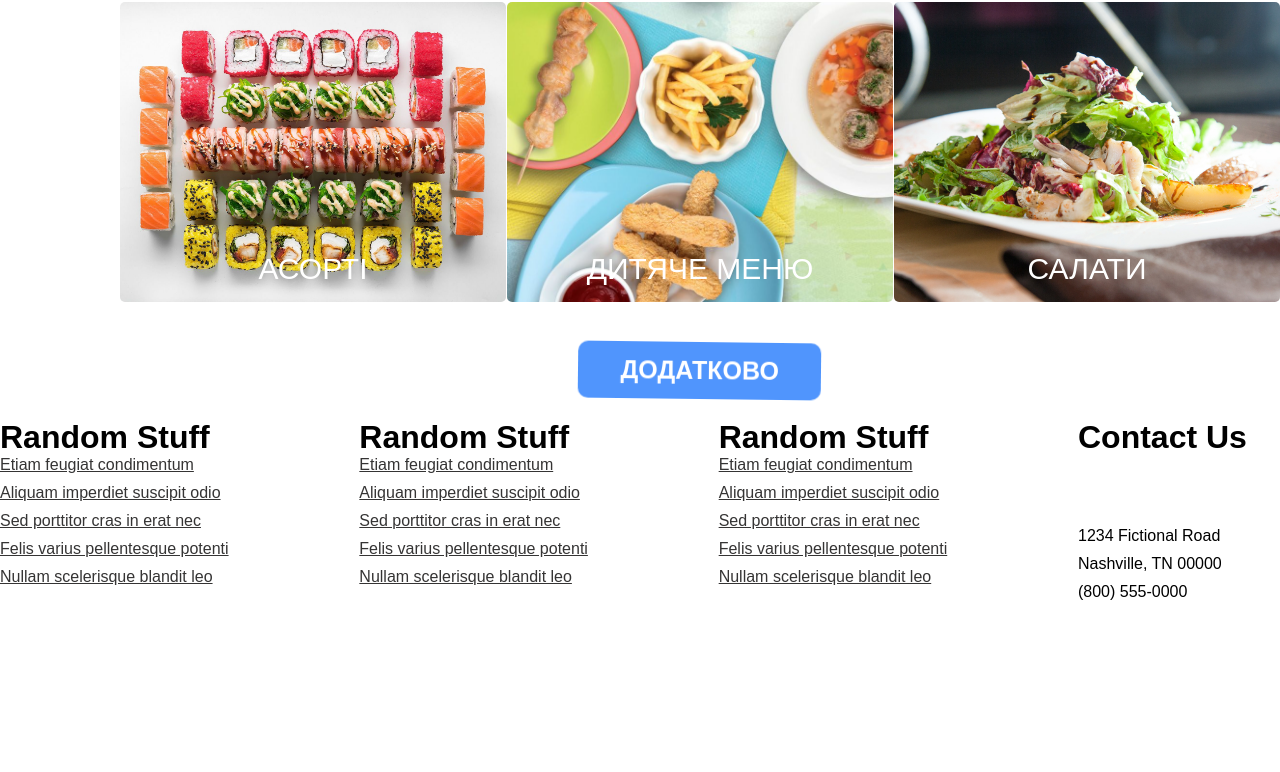
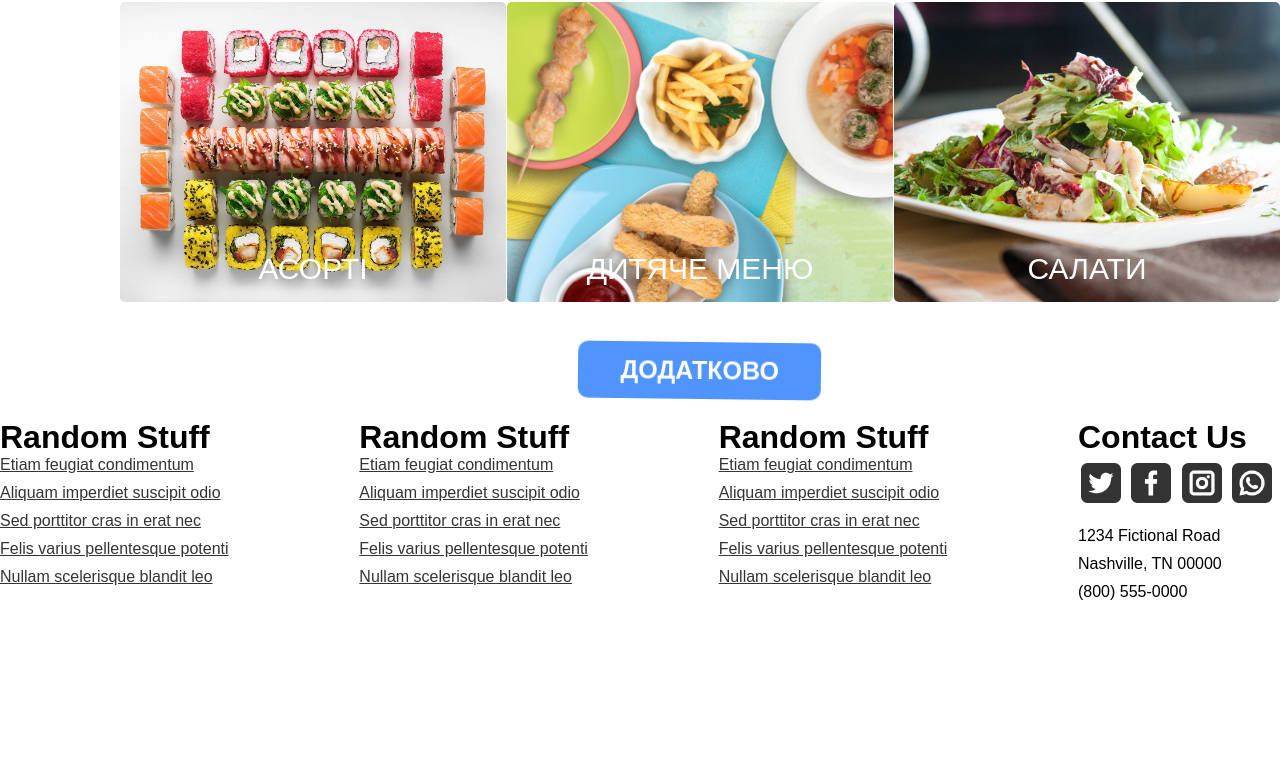
Before and after one commit to NataliiaSoroka/firstTeam, a plain HTML site: page index.html in a window 1280 px wide. Shown: the part 488-1260 px from the top of the page. Drawn offline with Linux system fonts and the light colour scheme.

Commit message:
corect img

```diff
--- a/css/main.scss
+++ b/css/main.scss
@@ -55,8 +55,6 @@ body{
 .container{
     width: 1400px;
     margin: auto;
-
-
 }
 
 
@@ -84,7 +82,7 @@ footer .bottom_menu {
     height: 40px;
     width: 40px;
     background-size: cover;
-    background-image: url(./img/Twitter.png);
+    background-image: url(../img/Twitter.png);
     margin: 7px 3px 20px 3px;
 }
 .icon2 {
@@ -92,7 +90,7 @@ footer .bottom_menu {
     height: 40px;
     width: 40px;
     background-size: cover;
-    background-image: url(./img/Facebook.png);
+    background-image: url(../img/Facebook.png);
     margin: 7px 3px 20px 3px;
 }
 .icon3 {
@@ -100,7 +98,7 @@ footer .bottom_menu {
     height: 40px;
     width: 40px;
     background-size: cover;
-    background-image: url(./img/Instagram.png);
+    background-image: url(../img/Instagram.png);
     margin: 7px 3px 20px 3px;
 }
 .icon4 {
@@ -108,7 +106,7 @@ footer .bottom_menu {
     height: 40px;
     width: 40px;
     background-size: cover;
-    background-image: url(./img/Whatsapp.png);
+    background-image: url(../img/Whatsapp.png);
     margin: 7px 3px 20px 3px;
 }
 .icon5 {
@@ -116,7 +114,7 @@ footer .bottom_menu {
     height: 40px;
     width: 40px;
     background-size: cover;
-    background-image: url(./img/Pinterest.png);
+    background-image: url(../img/Pinterest.png);
     margin: 7px 3px 20px 3px;
 }
 .bottom {
```
Also changed, not shown: css/main.css, 1 other file.
